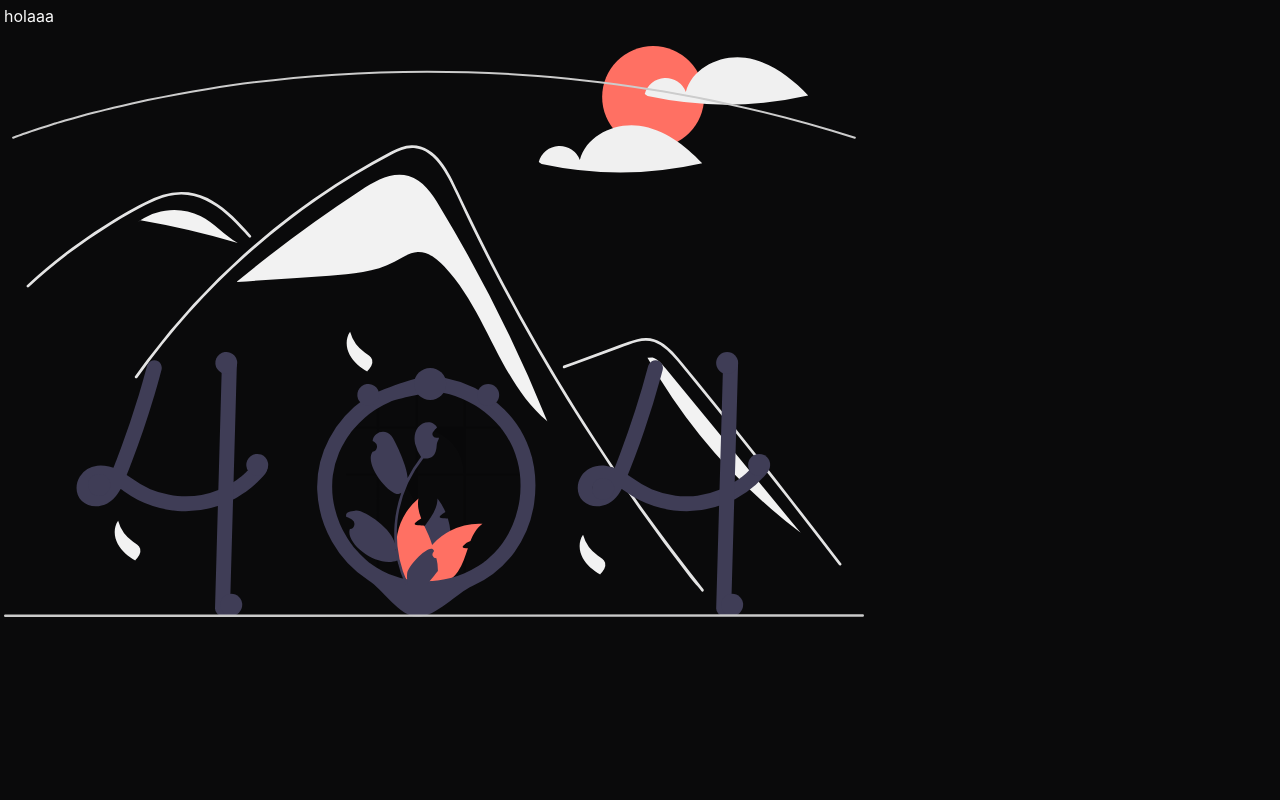
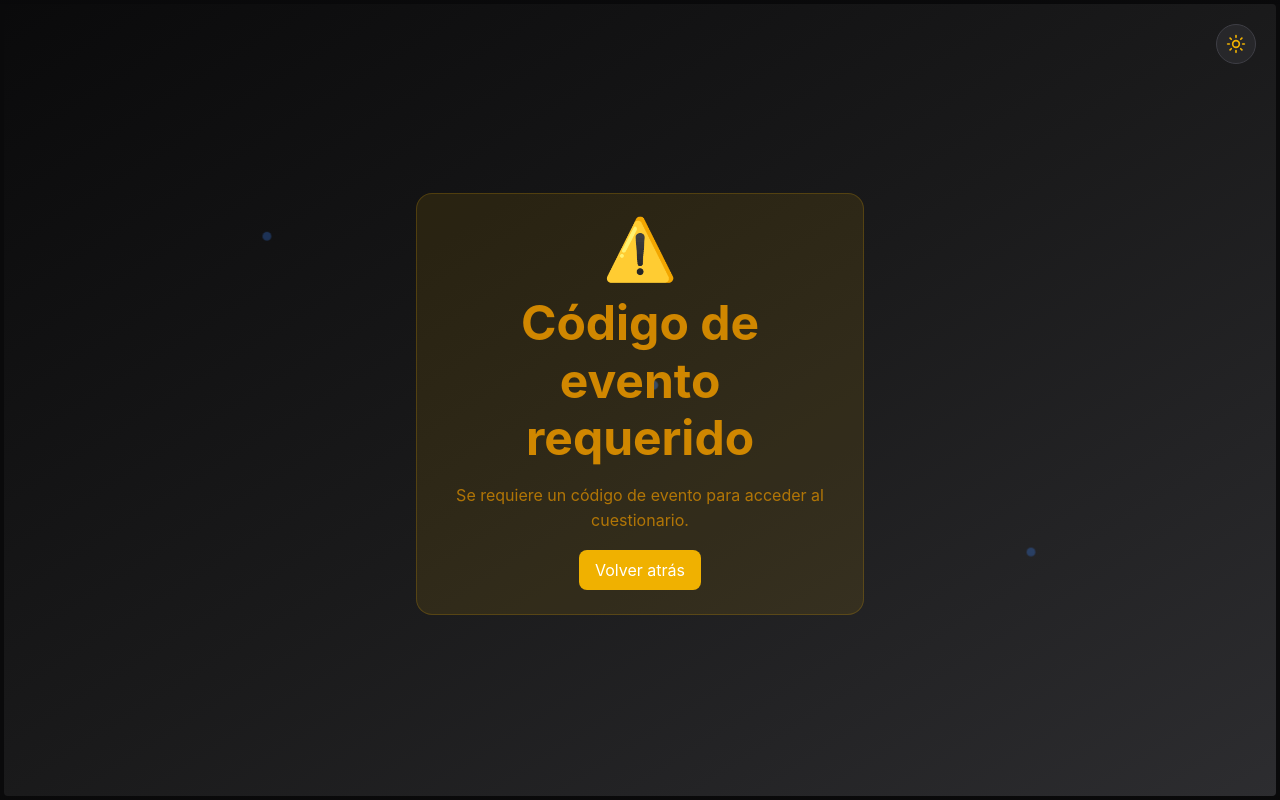
Before and after one commit to EncafeinadosCompany/club-somelier-quiz, a React (Vite) app in the folder front/: page /client in a window 1280 px wide. Before the commit this address led to /404. Built offline with nearby package versions, Linux system fonts and the light colour scheme; no server answers.

Commit message:
feat: update page titles and adjust routing for HomeView

```diff
--- a/front/index.html
+++ b/front/index.html
@@ -5,7 +5,7 @@
     <link rel="icon" type="image/svg+xml" href="/vite.svg" />
     <link rel="stylesheet" href="./src/App.css" />
     <meta name="viewport" content="width=device-width, initial-scale=1.0" />
-    <title>Vite + React + TS</title>
+    <title>Club Sommelier</title>
   </head>
   <body>
     <div id="root"></div>
--- a/front/src/router/index.tsx
+++ b/front/src/router/index.tsx
@@ -54,7 +54,7 @@ export default function AuthRoutes() {
                         <Route path="404" element={<NotFound />} />
 
                         <Route index element={<HomeView />} />
-                        <Route path="client/:questionnaireId" element={<HomeView />} />
+        <Route path="client" element={<HomeView />} />
                         <Route path="waiting" element={<WaitingViewTest />} />
                         <Route path="questions" element={<QuestionsView />} />
 
--- a/front/src/views/HomeView.tsx
+++ b/front/src/views/HomeView.tsx
@@ -1,5 +1,5 @@
 import { useState, useEffect } from 'react';
-import { useNavigate, useParams } from 'react-router-dom';
+import { useNavigate, useSearchParams } from 'react-router-dom';
 import { MainLayout } from '../common/widgets/MainLayout';
 import { WelcomeForm } from '../common/widgets/WelcomeForm';
 import { motion } from 'framer-motion';
@@ -13,7 +13,9 @@ export function HomeView() {
   const [questionnaireId, setQuestionnaireId] = useState<number | null>(null);
   const [backendErrorMessage, setBackendErrorMessage] = useState<string>('');
   const navigate = useNavigate();
-  const { questionnaireId: eventCode } = useParams<{ questionnaireId: string }>();
+
+  const [searchParams] = useSearchParams();
+  const eventCode = searchParams.get('code');
 
   const {
     mutate: registerParticipant,
--- a/front/src/views/QuestionsView.tsx
+++ b/front/src/views/QuestionsView.tsx
@@ -26,7 +26,6 @@ export function QuestionsView() {
   const questionnaireId = locationState?.questionnaireId || 1;
   const participantId = locationState?.participantId || localStorage.getItem('participantId') || `participant-${Date.now()}`;
 
-  // Obtener el cuestionario real con el ID dinámico
   const { data: questionnaire, isLoading, error } = useQuestionnaire(questionnaireId);
   const submitAnswersMutation = useSubmitQuizAnswers();
 
```
